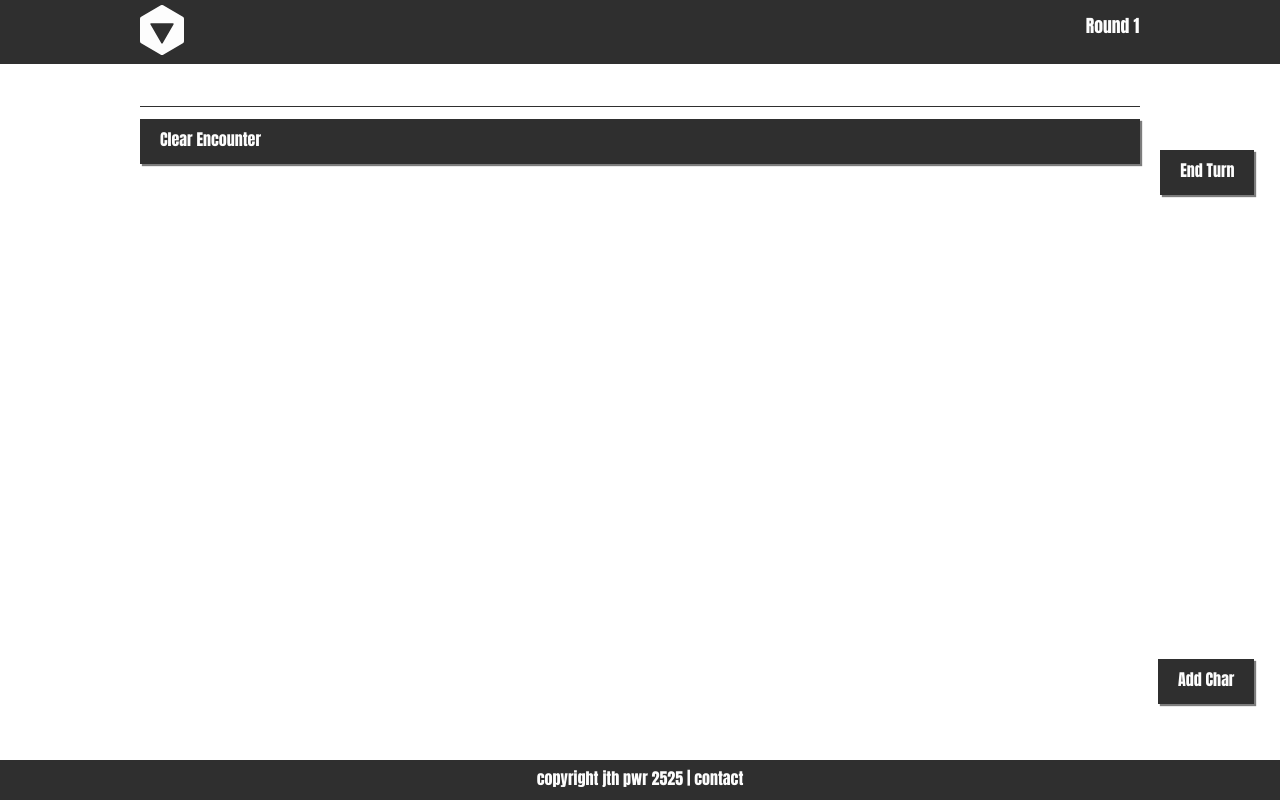
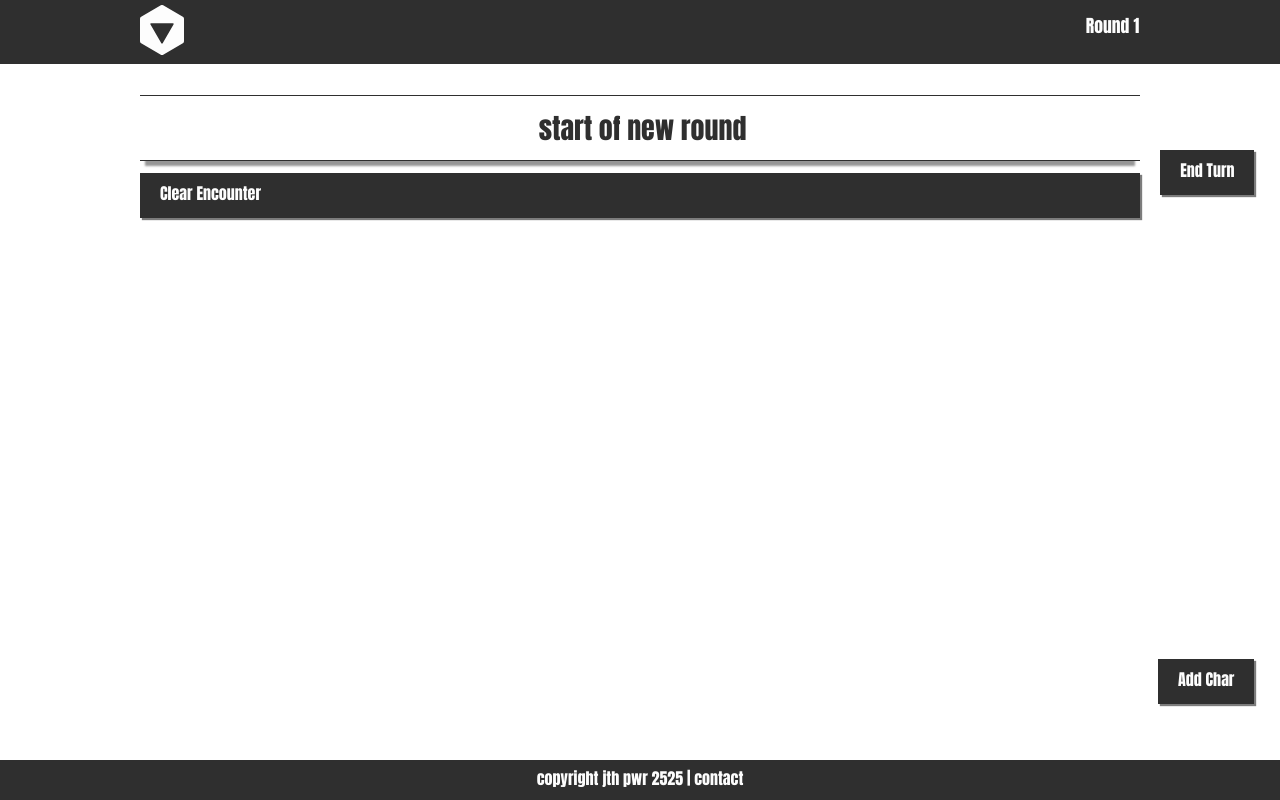
Before and after one commit to patrickwroach/inc, a React app: page / in a window 1280 px wide. Built offline with nearby package versions, Linux system fonts and the light colour scheme.

Commit message:
Reverting List postion
Fixes from animation tests

```diff
--- a/app/styles/template.css
+++ b/app/styles/template.css
@@ -258,7 +258,6 @@ p {
 .content-container#init-container {
   padding-bottom: 40px;
   position: relative;
-  top: -92px;
   display: table;
   padding-top: 65px;
 }
@@ -272,11 +271,6 @@ p {
   position: relative;
 }
 .content-container#init-container .character.index0 {
-  display: none;
-  animation: hide-list-top linear 0.5s;
-  height: 92px;
-}
-.content-container#init-container .character.index1 {
   box-shadow: 0 10px 2px -5px rgba(47, 47, 47, 0.5);
   margin-bottom: 13px;
 }
--- a/app/styles/template.less
+++ b/app/styles/template.less
@@ -306,7 +306,7 @@ p {
 .content-container#init-container {
   padding-bottom: @footer-height;
   position: relative;
-  top:-92px;
+
   display: table;
   padding-top: @nav-height;
 
@@ -320,12 +320,12 @@ p {
     border-bottom: 1px solid @dark;
     position: relative;
 
-    &.index0{
-      display:none;
-      animation: hide-list-top linear .5s;
-      height:92px;
-    }
-    &.index1 {
+    // &.index0{
+    //   display:none;
+    //   animation: hide-list-top linear .5s;
+    //   height:92px;
+    // }
+    &.index0 {
       box-shadow: 0 10px 2px -5px fade(@dark, 50%);
       margin-bottom: 13px;
     }
```
